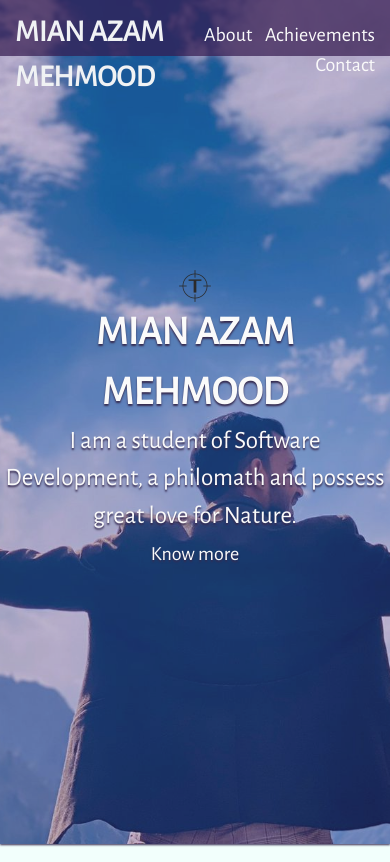
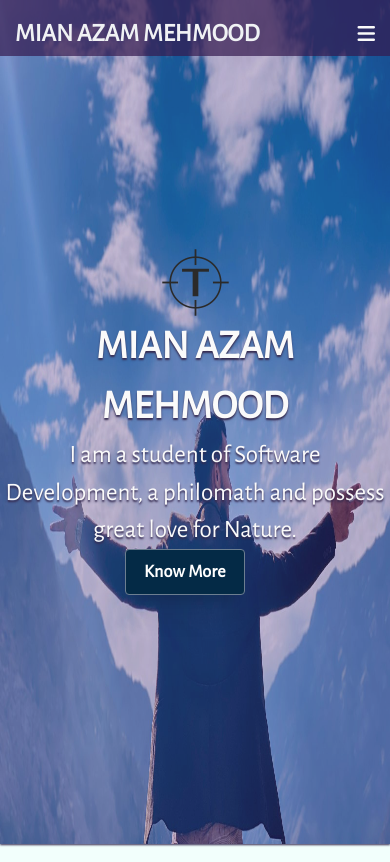
Before and after one commit to mian-azam/personal-website, a plain HTML site: page index.html in a window 390 px wide. Shown: the top 862 px of the page. Drawn offline with nearby package versions, Linux system fonts and the light colour scheme.

Commit message:
hero banner done

```diff
--- a/assets/styles/index.css
+++ b/assets/styles/index.css
@@ -31,17 +31,19 @@ body {
 /* ----------------------------------------------- */
 
 .hero-banner {
-    background: #fafafa url(../media/about-main-img.jpeg) center/cover no-repeat;
-    background-size: cover;
+    background-image: url(../media/about-main-img.jpeg);
+    background-repeat: no-repeat;
+    background-position: center center;
     background-attachment: fixed;
-    width: 100%;
+    background-size: 100% 100%;
     height: 100vh;
     position: relative;
+
 }
 
 .overlap-hero-banner {
     width: 100%;
-    height: 100%;
+    height: 100vh;
     background-color: rgb(82 41 124/0.3);
     display: flex;
     box-shadow: 0px 1px 2px 0px #352a4f;
@@ -151,31 +153,31 @@ div .title p {
     font-size: 25px;
 }
 
-.title .button,
-.project .button {
+button {
     width: 120px;
-    height: 40px;
-    background-color: var(--app-button);
-    padding: 5px;
-    border-radius: 5px;
-    text-align: center;
-    transition: background-color 0.25s ease-in-out;
-    animation: translate 0.25s ease-in-out;
+    height: 46px;
+    background-color: #042a46;
+    border: 1px solid var(--app-light-grey);
+    border-radius: 4px;
+    box-shadow: rgba(0, 0, 0, 0.1) 0px 26px 30px -10px, rgba(0, 0, 0, 0.1) 0px 16px 10px -10px;
+    font-size: 18px;
+    font-weight: 600;
+    letter-spacing: 0.3px;
+    transform: translateX(-10px);
+    transition: all 0.5s ease-in-out;
+    color: #fff;
+    cursor: pointer;
 }
 
-.title .button a,
-.project .button a {
-    text-decoration: none;
-    color: #fafafa;
-    font-size: 20px;
-    transition: background-color 0.25s ease-in-out;
+button:hover {
+    background-color: var(--app-light-grey);
+    border: 1px solid var(--app-dark-grey);
+    transition: all 0.1s ease-in-out;
 }
 
-.title .button:hover,
-.project .button:hover {
-    background-color: var(--app-primary);
-    transform: translatey(3px);
-}
+
+
+
 
 /* -----------------------------------FOOTER-------------------------------------- */
 
@@ -231,3 +233,47 @@ footer ul li a {
 /* ----------------------------------------------- */
 /*               Media quiries                     */
 /* ----------------------------------------------- */
+@media screen and (max-width: 480px) {
+    nav {
+        display: none;
+    }
+
+    div .bar-menu {
+        display: inline;
+        text-align: right;
+        font-size: 20px;
+        width: 50%;
+        margin: 20px 0;
+    }
+
+    .heading {
+        margin: 20px 0;
+    }
+
+    .heading h1 {
+        font-size: 20px;
+    }
+}
+
+@media screen and (max-width: 760px) {
+    .heading {
+        margin: 15px 0;
+        width: 80%;
+    }
+
+    .heading h1 {
+        font-size: 25px;
+    }
+
+    nav {
+        display: none;
+    }
+
+    div .bar-menu {
+        display: inline;
+        text-align: right;
+        font-size: 20px;
+        width: 20%;
+        margin: 20px 0;
+    }
+}
--- a/index.html
+++ b/index.html
@@ -10,7 +10,7 @@
     <meta name="author" content="Mian Azam Mehmood">
     <meta name="description" content="My intro to DOM">
     <meta name="keywords" content="HTML, SEO WEB DEV">
-    <title>Responsive Coloumns</title>
+    <title>Mian Azam</title>
     <!-- links for google fonts -->
     <link rel="preconnect" href="https://fonts.googleapis.com">
     <link rel="preconnect" href="https://fonts.gstatic.com" crossorigin>
@@ -29,7 +29,7 @@
         integrity="sha512-xh6O/CkQoPOWDdYTDqeRdPCVd1SpvCA9XXcUnZS2FmJNp1coAFzvtCN9BmamE+4aHK8yyUHUSCcJHgXloTyT2A=="
         crossorigin="anonymous" referrerpolicy="no-referrer" />
     <!-- change icon and css file depending on project -->
-    <link rel="fevicon icon" href="" type="image/x-icon">
+    <link rel="fevicon icon" href="./assets/media/icons8-t-32.png?v=2" type="image/x-icon">
     <link rel="stylesheet" href="./assets/styles/index.css" media="all">
     <script src="./assets/script/index.js" type="module"></script>
 </head>
@@ -57,7 +57,7 @@
                 </header>
                 <div class="title">
                     <figure>
-                        <img src="./assets/media/icons8-t-32.png">
+                        <img src="./assets/media/icons8-t-67.png">
                     </figure>
                     <div>
                         <h1>MIAN AZAM MEHMOOD</h1>
@@ -66,7 +66,7 @@
                         <p>I am a student of Software Development, a philomath and possess great love for Nature.</p>
                     </div>
                     <div class="button">
-                        <a type="button" href="about.html">Know more</a>
+                        <button>Know More</button>
                     </div>
                 </div>
             </section>
```
Also changed, not shown: assets/media/icons8-t-16.png (added), assets/media/icons8-t-67.png (added).
